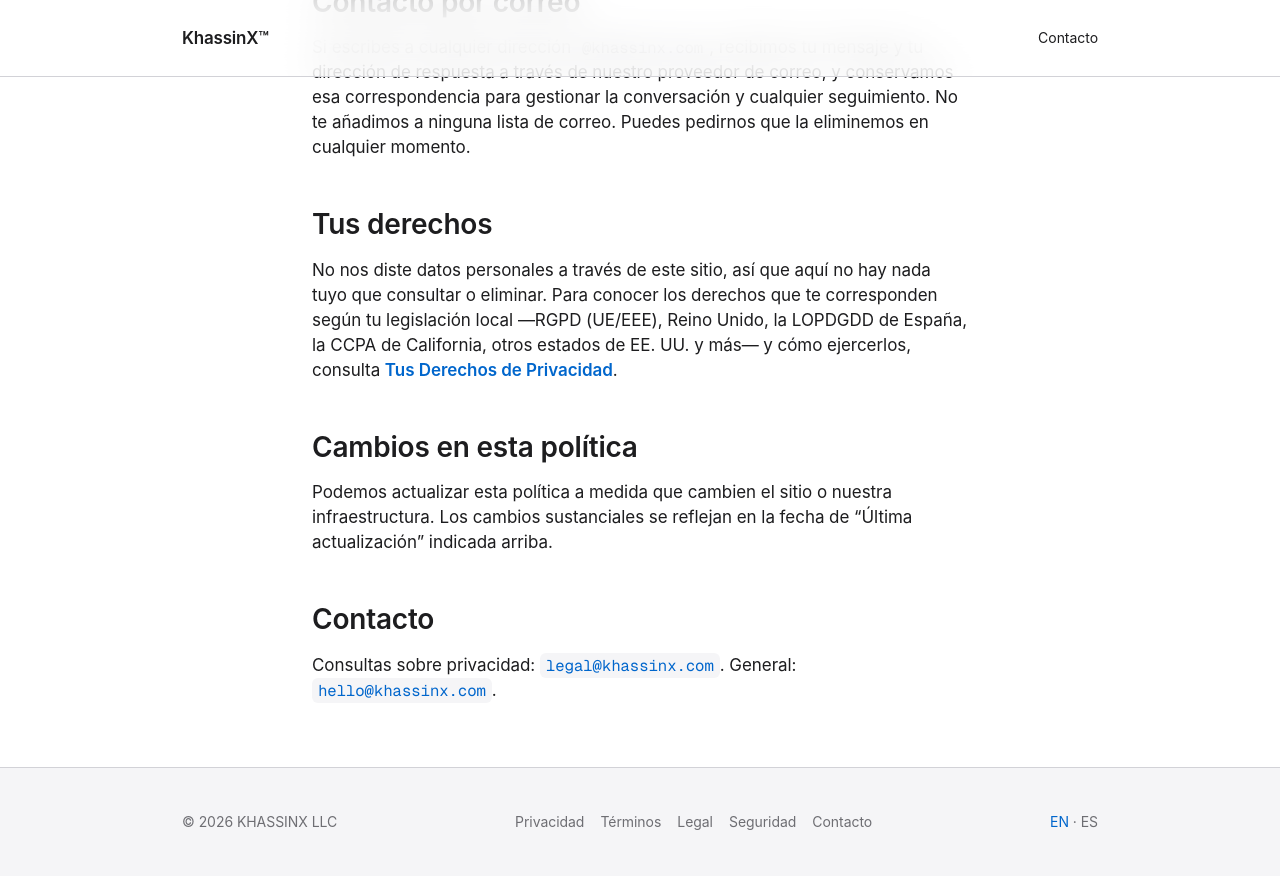
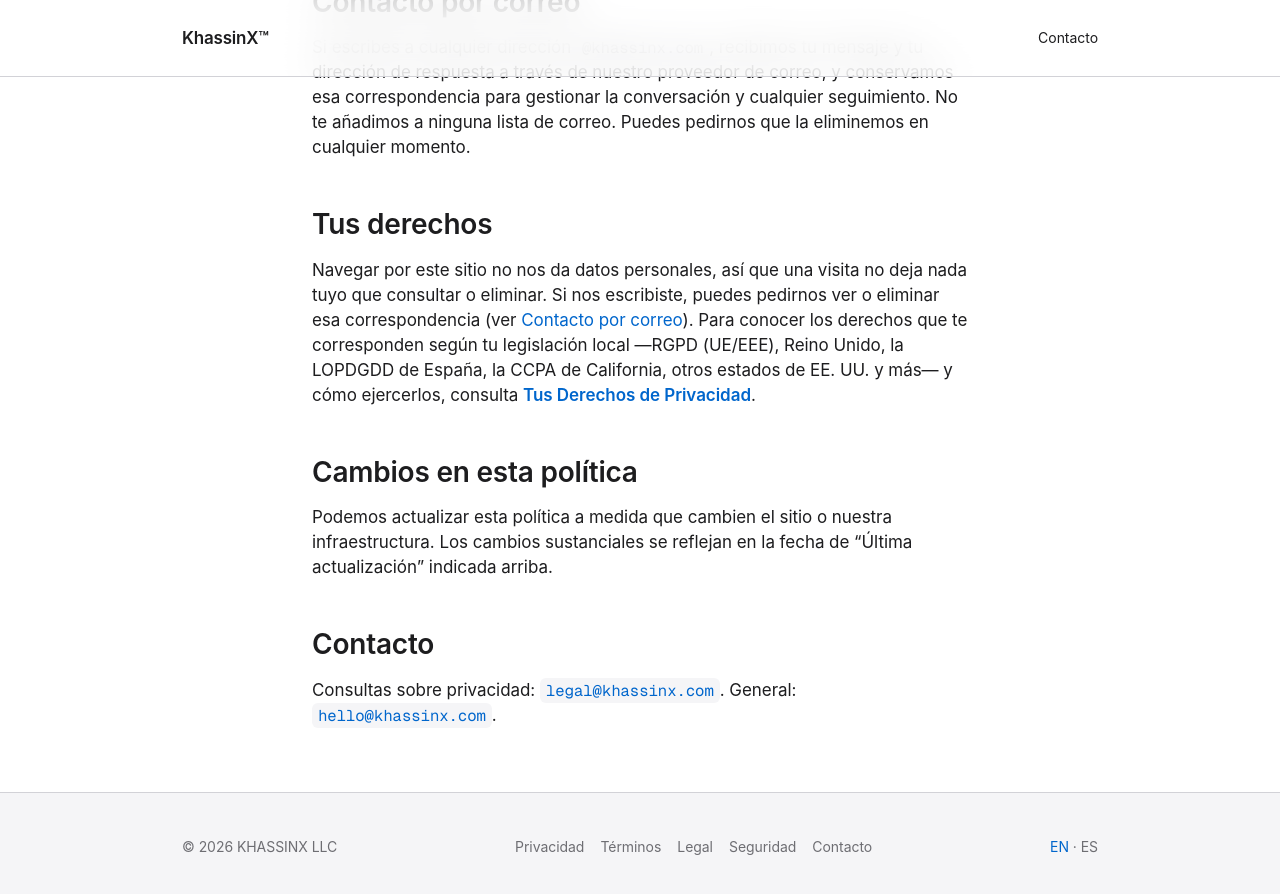
Before and after one commit to KhassinX/khassinx-apex-web, a Jekyll site: the page built from es/legal/privacy.md, in a window 1280 px wide and 900 px high, scrolled down 1640 px. Shown: the top 894 px of the window. Built offline with Jekyll 4.4.1, drawn with Linux system fonts in a browser that asks for light colours; some of the changed text lies outside the part shown.

Commit message:
legal(web): privacy deja de decir que no hay nada que borrar a quien nos escribio, y la fecha sale en el idioma de la pagina
- privacy EN/ES, Your rights: contradecia a Email contact (guardamos la
  correspondencia y se puede pedir borrarla). Ahora remite a esa seccion.
  updated pasa a la fecha del cambio.
- prose.html imprimia 'Last updated' fijo en ingles tambien en /es/ (medido
  en vivo en /es/legal/privacy/). Sale de ui_strings.last_updated por locale.

Co-Authored-By: Claude Opus 5.5 <noreply@anthropic.com>
Claude-Session: https://claude.ai/code/session_014MueK6FRru5xsVHgayAvp8

```diff
--- a/_config.yml
+++ b/_config.yml
@@ -74,8 +74,10 @@ footer_nav:
 ui_strings:
   en:
     skip_to_main: "Skip to main content"
+    last_updated: "Last updated"
   es:
     skip_to_main: "Saltar al contenido principal"
+    last_updated: "Última actualización"
 
 # Jekyll config
 markdown: kramdown
--- a/_layouts/prose.html
+++ b/_layouts/prose.html
@@ -4,7 +4,7 @@ layout: base
 
 <article class="container container-narrow prose" style="padding-top: var(--space-3xl); padding-bottom: var(--space-3xl);">
   {% if page.title %}<h1>{{ page.title }}</h1>{% endif %}
-  {% if page.updated %}<p class="text-secondary"><small>Last updated: {{ page.updated }}</small></p>{% endif %}
+  {% if page.updated %}<p class="text-secondary">{%- assign ui = site.ui_strings[page.lang] | default: site.ui_strings.en -%}<small>{{ ui.last_updated }}: {{ page.updated }}</small></p>{% endif %}
 
   {{ content }}
 </article>
--- a/es/legal/privacy.md
+++ b/es/legal/privacy.md
@@ -39,7 +39,7 @@ Si escribes a cualquier dirección `@khassinx.com`, recibimos tu mensaje y tu di
 
 ## Tus derechos
 
-No nos diste datos personales a través de este sitio, así que aquí no hay nada tuyo que consultar o eliminar. Para conocer los derechos que te corresponden según tu legislación local —RGPD (UE/EEE), Reino Unido, la LOPDGDD de España, la CCPA de California, otros estados de EE. UU. y más— y cómo ejercerlos, consulta **[Tus Derechos de Privacidad](/es/legal/your-rights/)**.
+Navegar por este sitio no nos da datos personales, así que una visita no deja nada tuyo que consultar o eliminar. Si nos escribiste, puedes pedirnos ver o eliminar esa correspondencia (ver [Contacto por correo](#contacto-por-correo)). Para conocer los derechos que te corresponden según tu legislación local —RGPD (UE/EEE), Reino Unido, la LOPDGDD de España, la CCPA de California, otros estados de EE. UU. y más— y cómo ejercerlos, consulta **[Tus Derechos de Privacidad](/es/legal/your-rights/)**.
 
 ## Cambios en esta política
 
```
Also changed, not shown: other parts of es/legal/privacy.md (+1 -1 lines), legal/privacy.md (+2 -2 lines).
